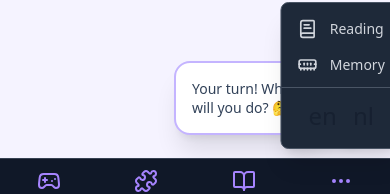
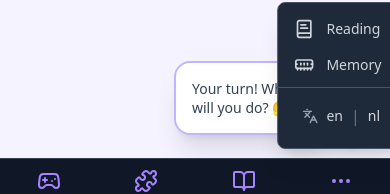
Before and after one commit to peeweetje/create-games-for-children, a React (Vite) app: page / in a window 390 px wide. Both pictures are taken after a click on the button "sidebar.more". Shown: the part 621-815 px from the top of the page. Built offline with nearby package versions, Linux system fonts and the light colour scheme.

Commit message:
Add dropdown for icons and language switch that does not fit on smaller screens.

```diff
--- a/src/components/sidebar/LanguageSwitch.tsx
+++ b/src/components/sidebar/LanguageSwitch.tsx
@@ -3,7 +3,7 @@ import { detectCurrentRoute, useLanguageSwitch } from '../../hooks/useNavigation
 import { Languages } from 'lucide-react';
 
 type LanguageSwitchProps = {
-    variant?: 'desktop' | 'mobile';
+    variant?: 'desktop' | 'mobile' | 'dropdown';
     className?: string;
 };
 
@@ -33,6 +33,27 @@ export const LanguageSwitch = ({
         );
     }
 
+    if (variant === 'dropdown') {
+        return (
+            <div className="flex items-center gap-2 px-2 py-1">
+                <Languages size={16} className="text-gray-400" />
+                <button
+                    onClick={() => handleLanguageChange('en')}
+                    className={`text-sm font-medium hover:text-white transition-colors ${lang === 'en' ? 'text-white' : 'text-gray-300'}`}
+                >
+                    {t('language.english')}
+                </button>
+                <span className="text-gray-500">|</span>
+                <button
+                    onClick={() => handleLanguageChange('nl')}
+                    className={`text-sm font-medium hover:text-white transition-colors ${lang === 'nl' ? 'text-white' : 'text-gray-300'}`}
+                >
+                    {t('language.dutch')}
+                </button>
+            </div>
+        );
+    }
+
     return (
         <div className={`flex justify-center gap-4 ${className}`}>
             <button
```
